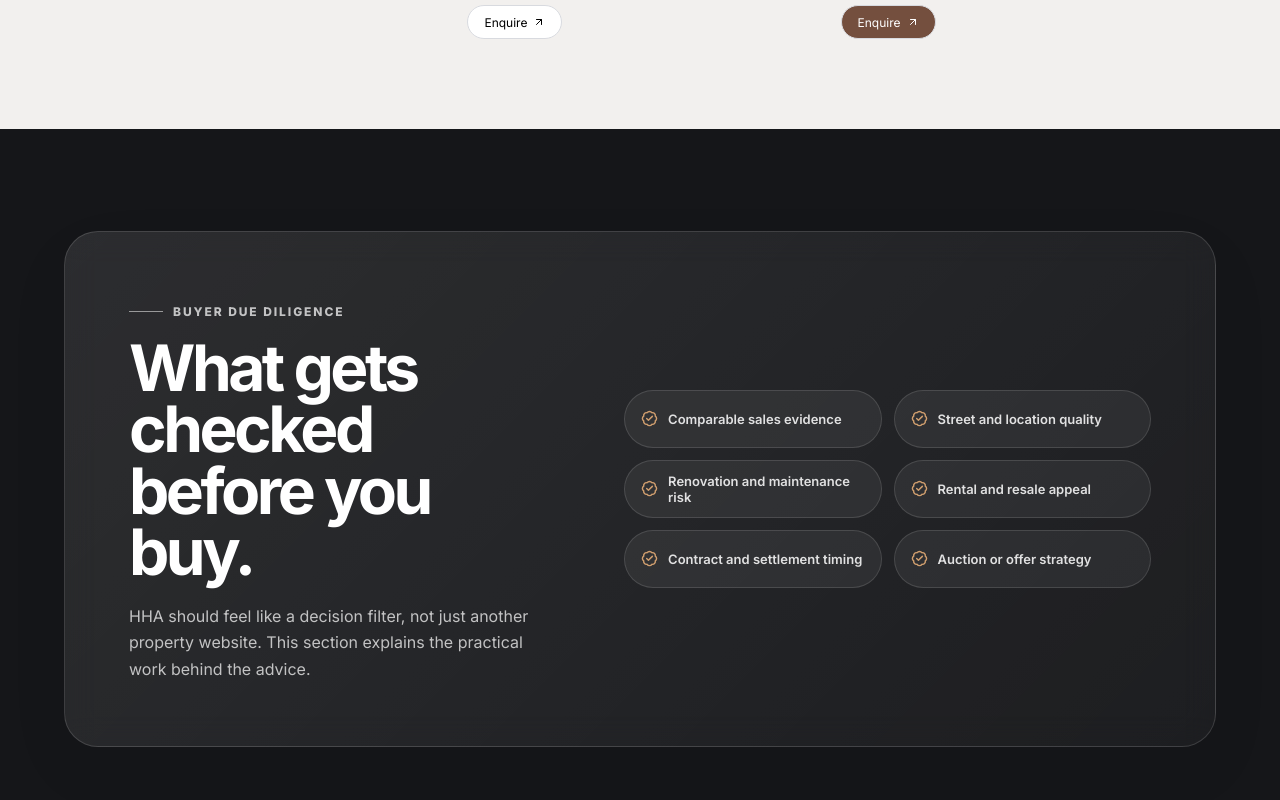
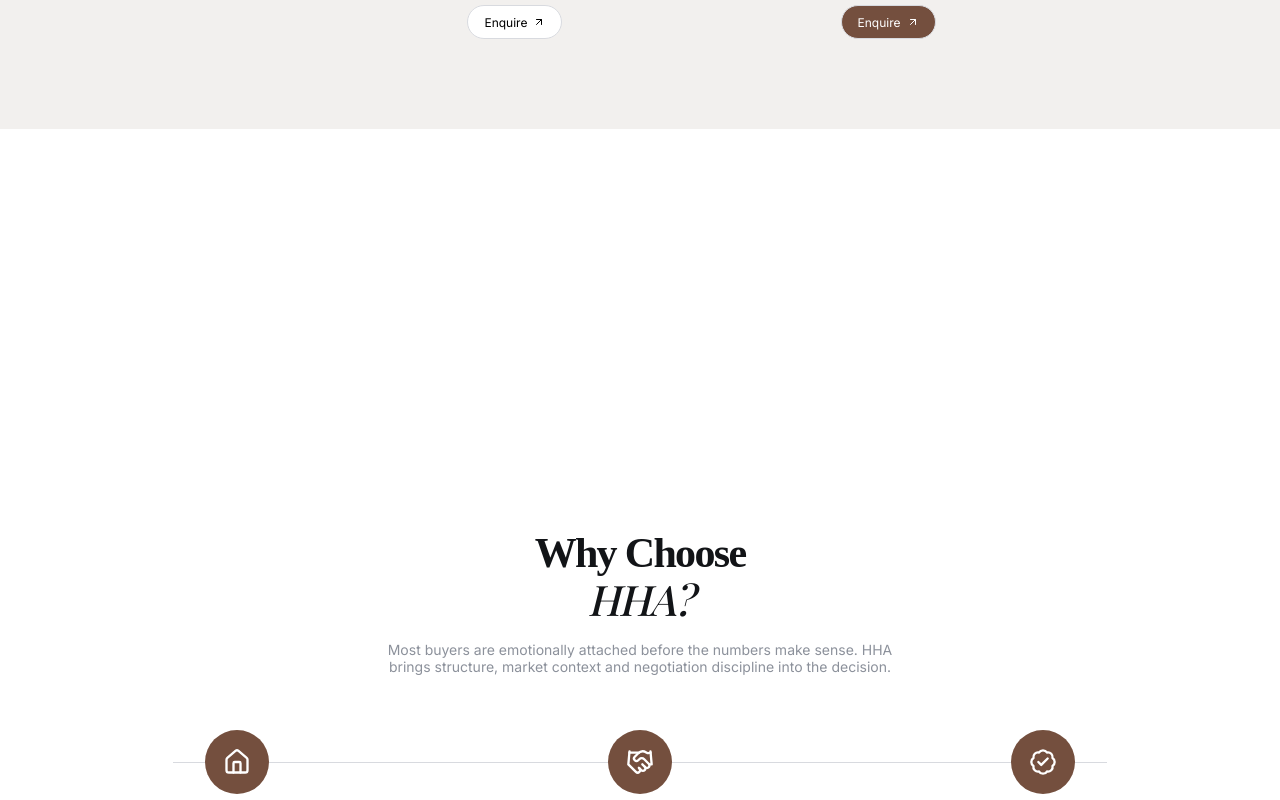
Before and after one commit to colcamenterprises-collab/HHA, a React (Vite) app: page / in a window 1280 px wide. Shown: the part 3700-4500 px from the top of the page. Built offline with nearby package versions, Linux system fonts and the light colour scheme; a web font is replaced by a local one.

Commit message:
Refine strategic sections and add modal CTA

```diff
--- a/src/components/StrategicSections.tsx
+++ b/src/components/StrategicSections.tsx
@@ -1,4 +1,4 @@
-import { ArrowUpRight, BadgeCheck, FileSearch, Scale, SearchCheck, ShieldCheck, TrendingUp } from 'lucide-react';
+import { ArrowUpRight, FileSearch, Scale, SearchCheck, ShieldCheck, TrendingUp, X } from 'lucide-react';
 
 const intelligenceItems = [
   ['Market position', 'Compare recent sales, suburb momentum and buyer competition before committing to a price range.', TrendingUp],
@@ -8,12 +8,10 @@
 ];
 
 const diligenceItems = [
-  'Comparable sales evidence',
-  'Street and location quality',
-  'Renovation and maintenance risk',
-  'Rental and resale appeal',
-  'Contract and settlement timing',
-  'Auction or offer strategy',
+  ['01', 'Value evidence', 'Comparable sales, suburb movement and price logic before an offer is made.'],
+  ['02', 'Location quality', 'Street appeal, access, future demand and risks that affect long-term resale.'],
+  ['03', 'Property risk', 'Condition, renovation exposure, inspection priorities and hidden maintenance concerns.'],
+  ['04', 'Purchase strategy', 'Offer position, auction ceiling, contract timing and settlement path.'],
 ];
 
 const outcomeItems = [
@@ -28,6 +26,16 @@
   ['Can HHA help with off-market opportunities?', 'Yes. The site now positions private search and agent conversations as part of the buyer advocacy process.'],
   ['Does HHA work with investors and home buyers?', 'Yes. The service structure supports family homes, first-home buyers, investors, relocation buyers and premium property searches.'],
 ];
+
+export function QuoteRevealSection() {
+  return (
+    <section className="quote-reveal" aria-label="HHA positioning statement">
+      <p>
+        Focused on <em>clarity</em>, built for better buying decisions. HHA helps buyers understand <em>value</em>, avoid costly mistakes, and move forward with confidence.
+      </p>
+    </section>
+  );
+}
 
 export function MarketIntelligenceSection() {
   return (
@@ -57,16 +65,19 @@
 
 export function DueDiligenceSection() {
   return (
-    <section className="strategic-section diligence-section">
-      <div className="diligence-panel motion-card">
-        <div>
-          <div className="section-kicker">Buyer Due Diligence</div>
-          <h2>What gets checked before you buy.</h2>
-          <p>HHA should feel like a decision filter, not just another property website. This section explains the practical work behind the advice.</p>
-        </div>
-        <div className="diligence-list">
-          {diligenceItems.map((item) => <span key={item}><BadgeCheck size={17} />{item}</span>)}
-        </div>
+    <section className="diligence-minimal" id="diligence">
+      <div className="diligence-minimal-head reveal-up">
+        <span>Buyer Due Diligence</span>
+        <h2>What gets checked before commitment.</h2>
+      </div>
+      <div className="diligence-rows">
+        {diligenceItems.map((item) => (
+          <article className="diligence-row motion-card" key={item[0]}>
+            <strong>{item[0]}</strong>
+            <h3>{item[1]}</h3>
+            <p>{item[2]}</p>
+          </article>
+        ))}
       </div>
     </section>
   );
@@ -77,8 +88,8 @@
     <section className="strategic-section outcomes-section" id="outcomes">
       <div className="outcomes-head reveal-up">
         <div className="section-kicker">Client Outcomes</div>
-        <h2>Proof without fake review cards.</h2>
-        <p>Until the client provides real testimonials, this section keeps credibility high by showing realistic buyer scenarios instead of stock portraits and invented ratings.</p>
+        <h2>Realistic outcomes, not fake reviews.</h2>
+        <p>Until the client provides verified testimonials, credibility is stronger when the site shows useful buyer scenarios instead of stock portraits and invented ratings.</p>
       </div>
       <div className="outcome-grid">
         {outcomeItems.map((item, index) => (
@@ -112,13 +123,35 @@
 
 export function FinalCtaSection() {
   return (
-    <section className="final-cta">
-      <div className="final-cta-inner motion-card">
-        <div>
-          <span>Ready to buy with less guesswork?</span>
-          <h2>Start with a sharper brief and a clearer acquisition strategy.</h2>
+    <section className="final-cta-minimal">
+      <div className="final-cta-copy reveal-up">
+        <span>Start with strategy</span>
+        <h2>Buy with a sharper brief, stronger evidence, and less pressure.</h2>
+      </div>
+      <a className="premium-cta" href="#strategy-call">Book a Strategy Call <ArrowUpRight size={16} /></a>
+    </section>
+  );
+}
+
+export function StrategyCallModal() {
+  return (
+    <section className="strategy-modal" id="strategy-call" aria-label="Book a buyer strategy call">
+      <a className="strategy-modal-backdrop" href="#" aria-label="Close strategy call form" />
+      <div className="strategy-modal-card" role="dialog" aria-modal="true" aria-labelledby="strategy-modal-title">
+        <a className="strategy-modal-close" href="#" aria-label="Close"><X size={18} /></a>
+        <div className="strategy-modal-copy">
+          <span>HHA Buyer Advisory</span>
+          <h2 id="strategy-modal-title">Book a Buyer Strategy Call</h2>
+          <p>Share what you are trying to buy, where you are looking and the level of support you need. HHA will come back with the next best step.</p>
         </div>
-        <a href="#contact">Book a Strategy Call <ArrowUpRight size={16} /></a>
+        <form action="mailto:hello@hhapropertyadvisory.com" method="post" encType="text/plain">
+          <input name="firstName" placeholder="First Name" required />
+          <input name="lastName" placeholder="Last Name" required />
+          <input name="email" type="email" placeholder="Email" required />
+          <input name="phone" type="tel" placeholder="Phone" />
+          <textarea name="message" placeholder="What are you looking to buy?" required />
+          <button type="submit">Send Enquiry</button>
+        </form>
       </div>
     </section>
   );
```
